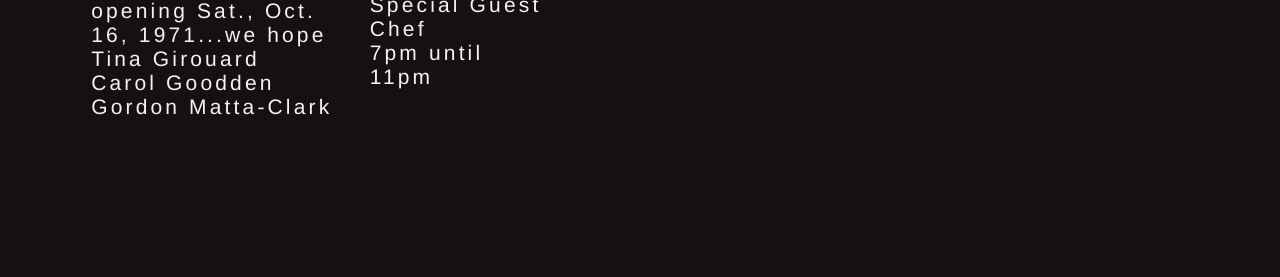
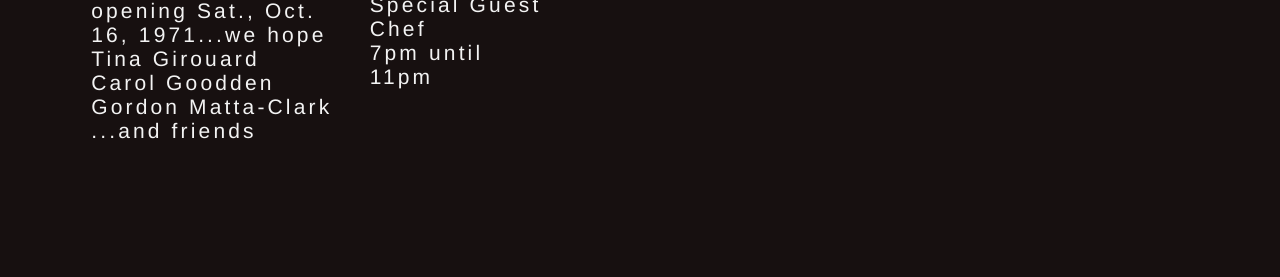
Before and after one commit to dawnsink/swiss-site, a plain HTML site: page index.html in a window 1280 px wide. Shown: the part 509-786 px from the top of the page. Drawn offline with Linux system fonts and the light colour scheme.

Commit message:
add text to HTML, files to README

```diff
--- a/index.html
+++ b/index.html
@@ -10,7 +10,7 @@
 <body>
     <header><h1>Food</h1></header>
     <div class="grid-container">
-        <div class="g1"><h2>127 Prince St</h2><p>opening Sat., Oct. 16, 1971...we hope<br>Tina Girouard<br>Carol Goodden<br>Gordon Matta-Clark</p></div>
+        <div class="g1"><h2>127 Prince St</h2><p>opening Sat., Oct. 16, 1971...we hope<br>Tina Girouard<br>Carol Goodden<br>Gordon Matta-Clark<br>...and friends</p></div>
         <div class="g2"><p>serving hours<br>Tuesday-Friday<br>11:30am until midnight<br>Saturday 11:30am until 3am<br>Sunday Special Guest Chef<br>7pm until 11pm </p></div>
         <div class="g3"><h2>important notice</h2><p>We do not have a liqour license or a wine and beer license so please bring your own liquor. <br>Our menu changes everyday. Fresh food served communally.</p></div>
         </div>
```
Also changed, not shown: 2 other files.
